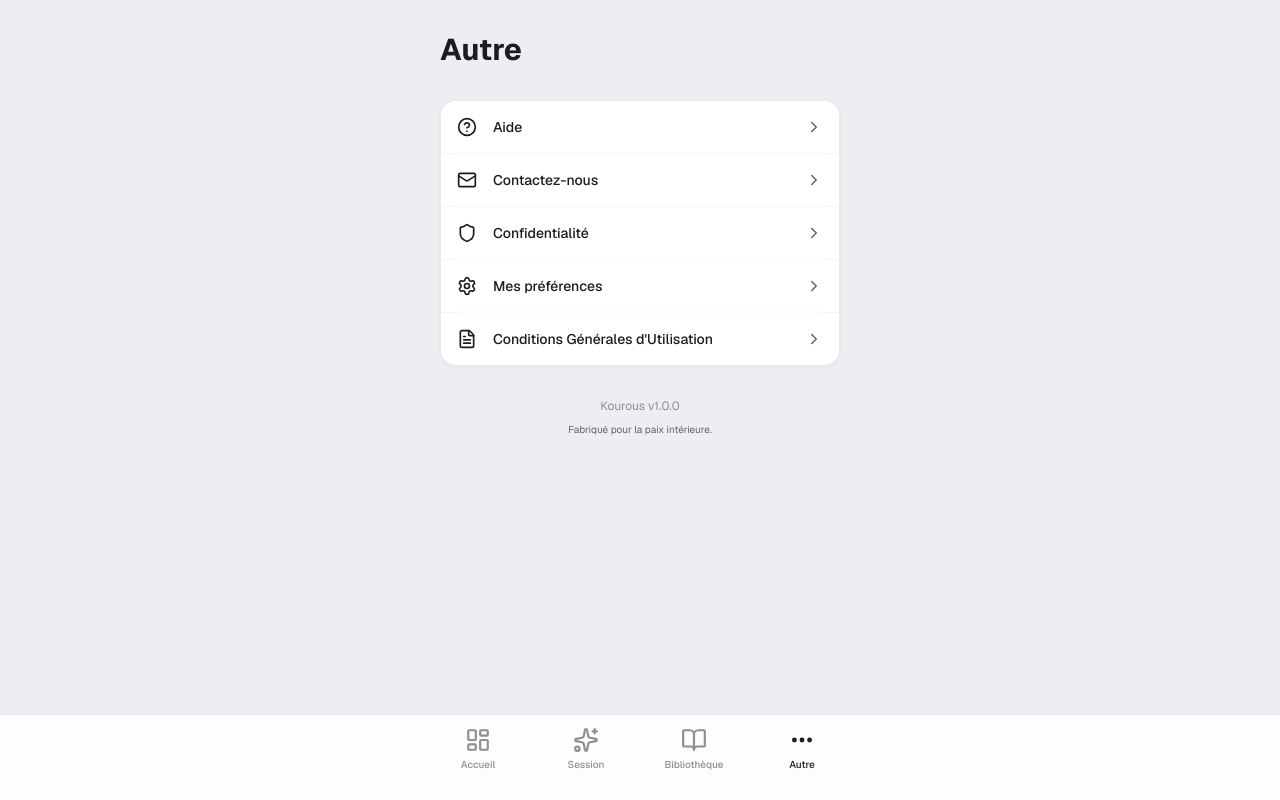
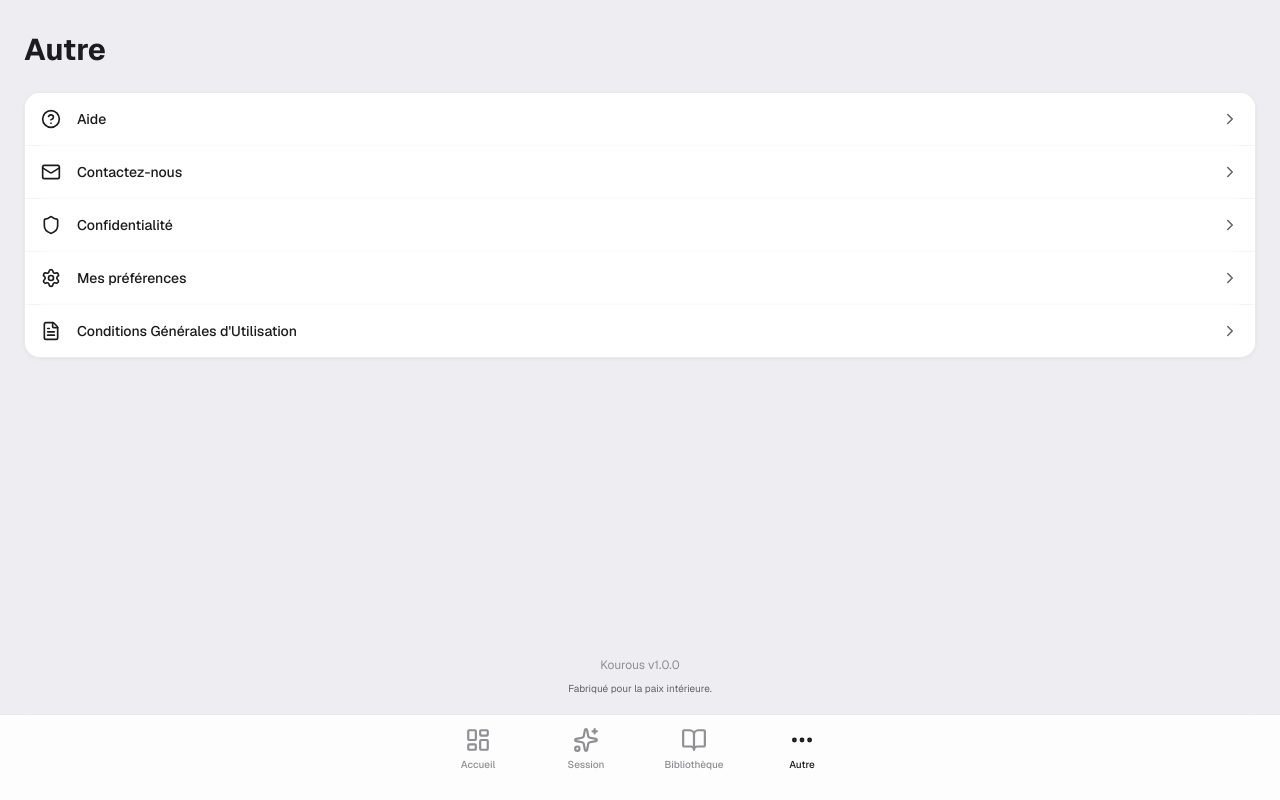
Before and after one commit to csall/kourous, a Next.js app: page /settings in a window 1280 px wide. Built offline with nearby package versions, Linux system fonts and the light colour scheme.

Commit message:
feat: Standardize full viewport height and scrolling behavior across content pages for improved layout.

```diff
--- a/app/globals.css
+++ b/app/globals.css
@@ -1,4 +1,3 @@
-/* body {  // Duplicate selector removed */
 /* Barre d'action mobile pour alignement parfait et touch area iPhone */
 .mobile-action-bar {
   min-height: 56px;
@@ -153,20 +152,46 @@
   background: #eeeef2 !important;
 }
 
+/* Hide scrollbar for Chrome, Safari and Opera */
+::-webkit-scrollbar {
+  display: none;
+}
+
+/* Hide scrollbar for IE, Edge and Firefox */
+html,
+body {
+  -ms-overflow-style: none;
+  /* IE and Edge */
+  scrollbar-width: none;
+  /* Firefox */
+}
+
+@layer base {
+  html {
+    overscroll-behavior-y: none;
+    -webkit-tap-highlight-color: transparent;
+  }
+
   body {
     font-family: var(--font-geist-sans), system-ui, -apple-system, BlinkMacSystemFont, "Segoe UI", sans-serif;
-  min-height: 100vh;
-  overscroll-behavior: none;
+    min-height: 100dvh;
+    overscroll-behavior-y: none;
     background-color: var(--background);
     color: var(--foreground);
 
     /* Mobile optimizations */
-  -webkit-tap-highlight-color: transparent;
     -webkit-touch-callout: none;
     -webkit-user-select: none;
-  -webkit-text-size-adjust: 100%;
     user-select: none;
     touch-action: manipulation;
+  }
+
+  /* Re-enable selection for inputs */
+  input,
+  textarea {
+    user-select: text;
+    -webkit-user-select: text;
+  }
 }
 
 /* Safe area utilities for mobile */
--- a/app/layout.tsx
+++ b/app/layout.tsx
@@ -20,7 +20,7 @@ export const viewport = {
   maximumScale: 1,
   userScalable: false,
   viewportFit: "cover",
-  themeColor: "#05070c",
+  themeColor: "#020617", // slate-950
 };
 
 export const metadata: Metadata = {
@@ -32,6 +32,7 @@ export const metadata: Metadata = {
     capable: true,
     statusBarStyle: "black-translucent",
     title: "Kourous",
+    startupImage: [],
   },
   formatDetection: {
     telephone: false,
--- a/app/library/page.tsx
+++ b/app/library/page.tsx
@@ -4,8 +4,10 @@ import { LibraryContent } from "@/components/library/LibraryContent";
 
 export default function Library() {
     return (
-        <div className="min-h-[100dvh] bg-background">
-            <LibraryContent />
+        <div className="h-[100dvh] max-h-[100dvh] bg-background overflow-hidden flex flex-col">
+            <div className="flex-1 overflow-y-auto overflow-x-hidden">
+                <LibraryContent />
+            </div>
         </div>
     );
 }
--- a/app/privacy/page.tsx
+++ b/app/privacy/page.tsx
@@ -2,10 +2,11 @@ import Link from "next/link";
 
 export default function PrivacyPage() {
     return (
-        <div className="min-h-screen bg-slate-950 text-slate-200 selection:bg-blue-500/30">
-            <div className="max-w-lg mx-auto px-6 py-20 pb-32">
+        <div className="h-[100dvh] max-h-[100dvh] bg-slate-950 text-slate-200 selection:bg-blue-500/30 flex flex-col overflow-hidden">
+            <div className="flex-1 overflow-y-auto overflow-x-hidden px-6 py-20 pb-32">
+                <div className="max-w-lg mx-auto">
                     <Link
-                    href="/"
+                        href="/settings"
                         className="inline-flex items-center text-xs font-bold uppercase tracking-[0.2em] mb-12 text-slate-500 hover:text-white transition-colors"
                     >
                         <svg className="w-4 h-4 mr-2" fill="none" stroke="currentColor" viewBox="0 0 24 24">
@@ -65,5 +66,6 @@ export default function PrivacyPage() {
                     </section>
                 </div>
             </div>
+        </div>
     );
 }
--- a/app/session/page.tsx
+++ b/app/session/page.tsx
@@ -274,7 +274,7 @@ function SessionContent() {
   }
 
   return (
-    <div className="fixed inset-0 h-[100dvh] bg-slate-950 text-slate-100 overflow-hidden font-sans select-none flex flex-col">
+    <div className="fixed inset-0 h-[100dvh] max-h-[100dvh] bg-slate-950 text-slate-100 overflow-hidden font-sans select-none flex flex-col touch-none">
       {/* Immersive mesh glows */}
       <div className="fixed inset-0 pointer-events-none overflow-hidden -z-10 bg-slate-950/20">
         <motion.div
--- a/app/settings/page.tsx
+++ b/app/settings/page.tsx
@@ -2,7 +2,7 @@ import { SettingsContent } from "@/components/settings/SettingsContent";
 
 export default function Settings() {
     return (
-        <div className="min-h-screen bg-gradient-to-br from-slate-950 via-slate-900 to-slate-950 overflow-y-auto">
+        <div className="h-[100dvh] max-h-[100dvh] bg-gradient-to-br from-slate-950 via-slate-900 to-slate-950 overflow-hidden flex flex-col touch-none">
             <SettingsContent />
         </div>
     );
--- a/app/support/page.tsx
+++ b/app/support/page.tsx
@@ -2,10 +2,11 @@ import Link from "next/link";
 
 export default function SupportPage() {
     return (
-        <div className="min-h-screen bg-slate-950 text-slate-200">
-            <div className="max-w-lg mx-auto px-6 py-20 pb-32">
+        <div className="h-[100dvh] max-h-[100dvh] bg-slate-950 text-slate-200 flex flex-col overflow-hidden">
+            <div className="flex-1 overflow-y-auto overflow-x-hidden px-6 py-20 pb-32">
+                <div className="max-w-lg mx-auto">
                     <Link
-                    href="/"
+                        href="/settings"
                         className="inline-flex items-center text-xs font-bold uppercase tracking-[0.2em] mb-12 text-slate-500 hover:text-white transition-colors"
                     >
                         <svg className="w-4 h-4 mr-2" fill="none" stroke="currentColor" viewBox="0 0 24 24">
@@ -61,5 +62,6 @@ export default function SupportPage() {
                     </section>
                 </div>
             </div>
+        </div>
     );
 }
--- a/app/terms/page.tsx
+++ b/app/terms/page.tsx
@@ -4,7 +4,8 @@ import Link from "next/link";
 
 export default function TermsPage() {
     return (
-        <div className="min-h-screen bg-gradient-to-br from-slate-950 via-slate-900 to-slate-950 p-6 pb-32">
+        <div className="h-[100dvh] max-h-[100dvh] bg-gradient-to-br from-slate-950 via-slate-900 to-slate-950 flex flex-col overflow-hidden">
+            <div className="flex-1 overflow-y-auto overflow-x-hidden p-6 pb-[calc(env(safe-area-inset-bottom)+2rem)] pt-[calc(env(safe-area-inset-top)+2rem)]">
                 <div className="max-w-2xl mx-auto space-y-8">
                     <Link href="/settings" className="inline-flex items-center gap-2 text-slate-400 hover:text-white transition-colors">
                         <ArrowLeft size={20} />
@@ -48,5 +49,6 @@ export default function TermsPage() {
                     </div>
                 </div>
             </div>
+        </div>
     );
 }
--- a/components/settings/SettingsContent.tsx
+++ b/components/settings/SettingsContent.tsx
@@ -66,7 +66,7 @@ export function SettingsContent() {
     ];
 
     return (
-        <div className="max-w-md mx-auto px-6 pt-8 pb-32">
+        <div className="flex-1 w-full h-full flex flex-col px-6 pt-[calc(env(safe-area-inset-top)+1.5rem)] pb-[calc(env(safe-area-inset-bottom)+6rem)]">
             <AnimatePresence mode="wait">
                 {view === 'menu' ? (
                     <motion.div
@@ -74,11 +74,11 @@ export function SettingsContent() {
                         initial={{ opacity: 0, x: -20 }}
                         animate={{ opacity: 1, x: 0 }}
                         exit={{ opacity: 0, x: -20 }}
-                        className="space-y-8"
+                        className="flex flex-col h-full"
                     >
-                        <h1 className="text-3xl font-bold text-white">Autre</h1>
+                        <h1 className="text-3xl font-bold text-white mb-6 mt-2">Autre</h1>
 
-                        <div className="bg-white/5 backdrop-blur-xl border border-white/10 rounded-2xl overflow-hidden">
+                        <div className="bg-white/5 backdrop-blur-xl border border-white/10 rounded-2xl overflow-hidden mb-auto">
                             {menuItems.map((item, index) => {
                                 const Icon = item.icon;
                                 const isLast = index === menuItems.length - 1;
@@ -112,7 +112,7 @@ export function SettingsContent() {
                             })}
                         </div>
 
-                        <div className="text-center space-y-2">
+                        <div className="text-center space-y-2 mt-4 pb-2">
                             <div className="text-xs text-slate-500">
                                 Kourous v1.0.0
                             </div>
```
Also changed, not shown: app/page.tsx (+14 -14 lines). Lines whose indentation alone changed are shown as unchanged.
